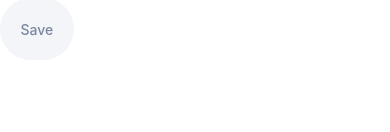
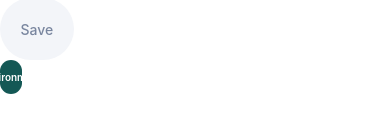
Before and after one commit to islamashraful/DonationApp, a React Native app: screen /Home in a window 390 px wide. Shown: the part 242-374 px from the top of the page. Built offline with nearby package versions, Linux system fonts and the light colour scheme.

Commit message:
Added Badge component

```diff
--- /dev/null
+++ b/components/Badge/index.tsx
@@ -0,0 +1,53 @@
+import React, { useRef, useState } from 'react';
+import { Pressable, StyleSheet, Text } from 'react-native';
+import {
+  horizontalScale,
+  scaleFontSize,
+  verticalScale,
+} from '../../styles/scaling';
+
+interface Props {
+  title: string;
+}
+
+const Badge = ({ title }: Props) => {
+  const [width, setWidth] = useState(0);
+  const textRef = useRef(null);
+
+  const paddingHorizontal = 10;
+  const tabWidth = {
+    width: horizontalScale(paddingHorizontal * 2 + width),
+  };
+
+  return (
+    <Pressable style={[styles.container, tabWidth]}>
+      <Text
+        ref={textRef}
+        onTextLayout={event => {
+          setWidth(event.nativeEvent.lines[0].width);
+        }}
+        style={styles.title}>
+        {title}
+      </Text>
+    </Pressable>
+  );
+};
+
+const styles = StyleSheet.create({
+  container: {
+    height: verticalScale(27),
+    backgroundColor: '#145855',
+    justifyContent: 'center',
+    alignItems: 'center',
+    borderRadius: horizontalScale(50),
+  },
+  title: {
+    fontFamily: 'Inter',
+    fontSize: scaleFontSize(10),
+    fontWeight: '600',
+    lineHeight: scaleFontSize(12),
+    color: '#fff',
+  },
+});
+
+export default Badge;
--- a/screens/Home/index.tsx
+++ b/screens/Home/index.tsx
@@ -3,6 +3,7 @@ import { StyleSheet, SafeAreaView } from 'react-native';
 import Header from '../../components/Header';
 import Button from '../../components/Button';
 import Tab from '../../components/Tab';
+import Badge from '../../components/Badge';
 
 const Home = () => {
   return (
@@ -14,6 +15,7 @@ const Home = () => {
       <Button title="Save" />
       <Tab title="Highlight" />
       <Tab title="Save" isInactive />
+      <Badge title="Environment" />
     </SafeAreaView>
   );
 };
```
